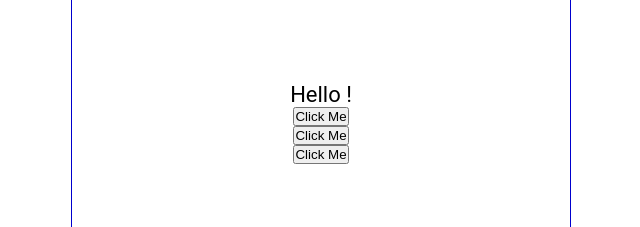
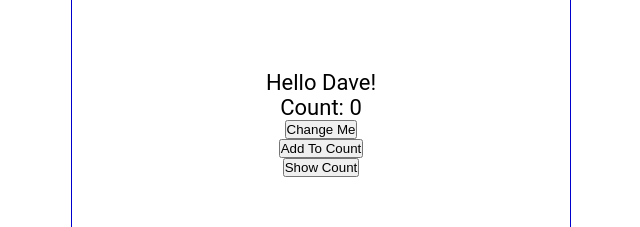
Before and after one commit to Josiah2122/My-testing-repo, a React (Vite) app: page / in a window 1280 px wide. Shown: the part 303-530 px from the top of the page, without its empty margins (319-959 px from the left). Built offline with nearby package versions, Linux system fonts and the light colour scheme.

Commit message:
Chapter 6 finished for dave gray course

```diff
--- a/src/Content.jsx
+++ b/src/Content.jsx
@@ -1,30 +1,32 @@
 import { useState } from "react";
 
 const Content = () => {
+  const [name, setName] = useState("Dave");
+  const [count, setCount] = useState(0);
+
   const handleNameChange = () => {
-    const [name, setName] = useState("someone");
-    console.log(name);
-
     const names = ["Bob", "Kevin", "Dave"];
     const int = Math.floor(Math.random() * 3);
-    return names[int];
+    setName(names[int]);
   };
 
   const handleClick = () => {
-    console.log("You Clicked It!");
+    setCount(count + 1);
+    console.log(count);
   };
   const handleClick2 = (name) => {
-    console.log(`${name} Clicked It!`);
+    console.log(count);
   };
   const handleClick3 = (e) => {
     console.log(e.target);
   };
   return (
     <main>
-      <p onDoubleClick={handleClick}>Hello {}!</p>
-      <button onClick={handleClick}>Click Me</button>
-      <button onClick={() => handleClick2("Bob")}>Click Me</button>
-      <button onClick={(e) => handleClick3(e)}>Click Me</button>
+      <p onDoubleClick={handleClick}>Hello {name}!</p>
+      <p>Count: {count}</p>
+      <button onClick={handleNameChange}>Change Me</button>
+      <button onClick={handleClick}>Add To Count </button>
+      <button onClick={handleClick2}>Show Count</button>
     </main>
   );
 };
```
